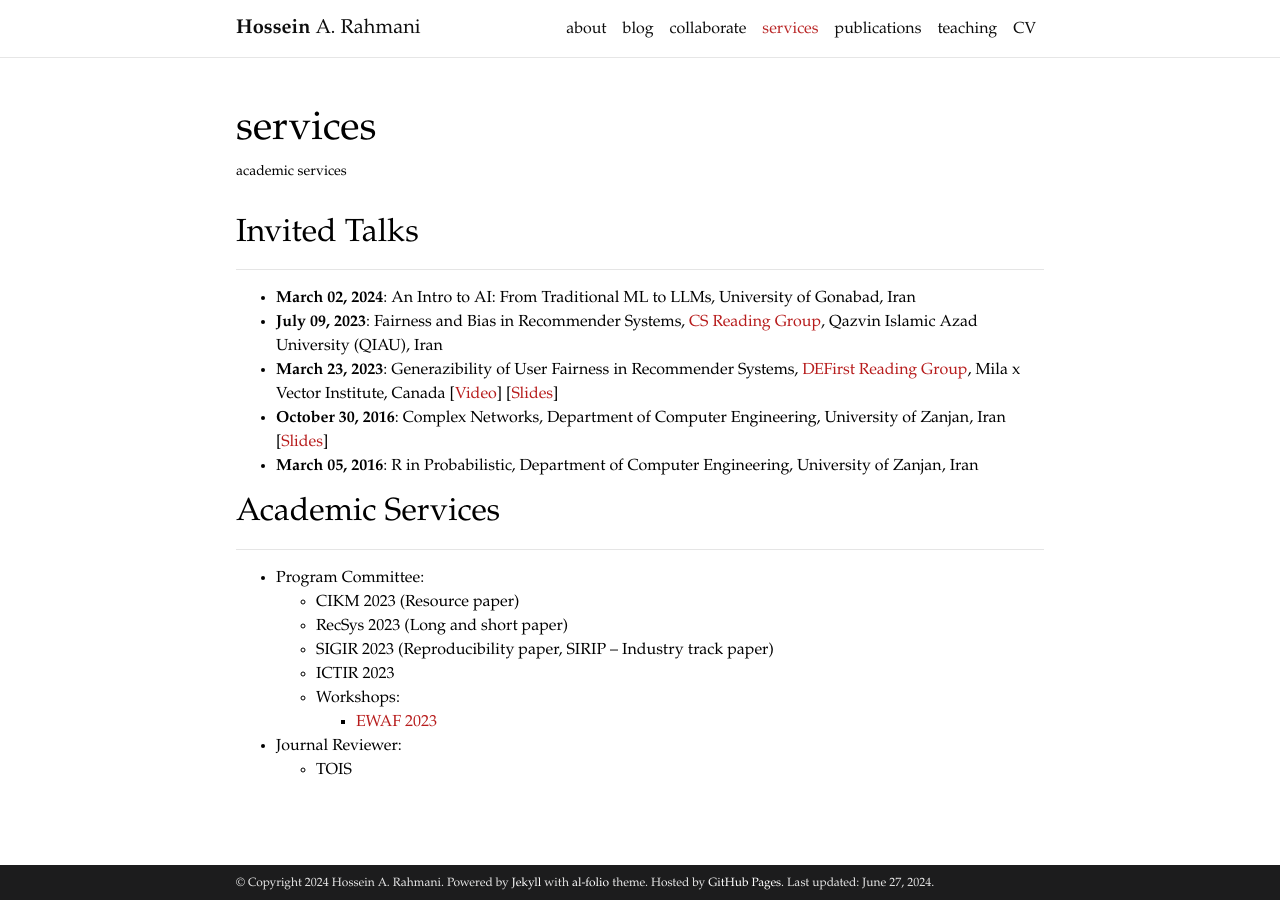
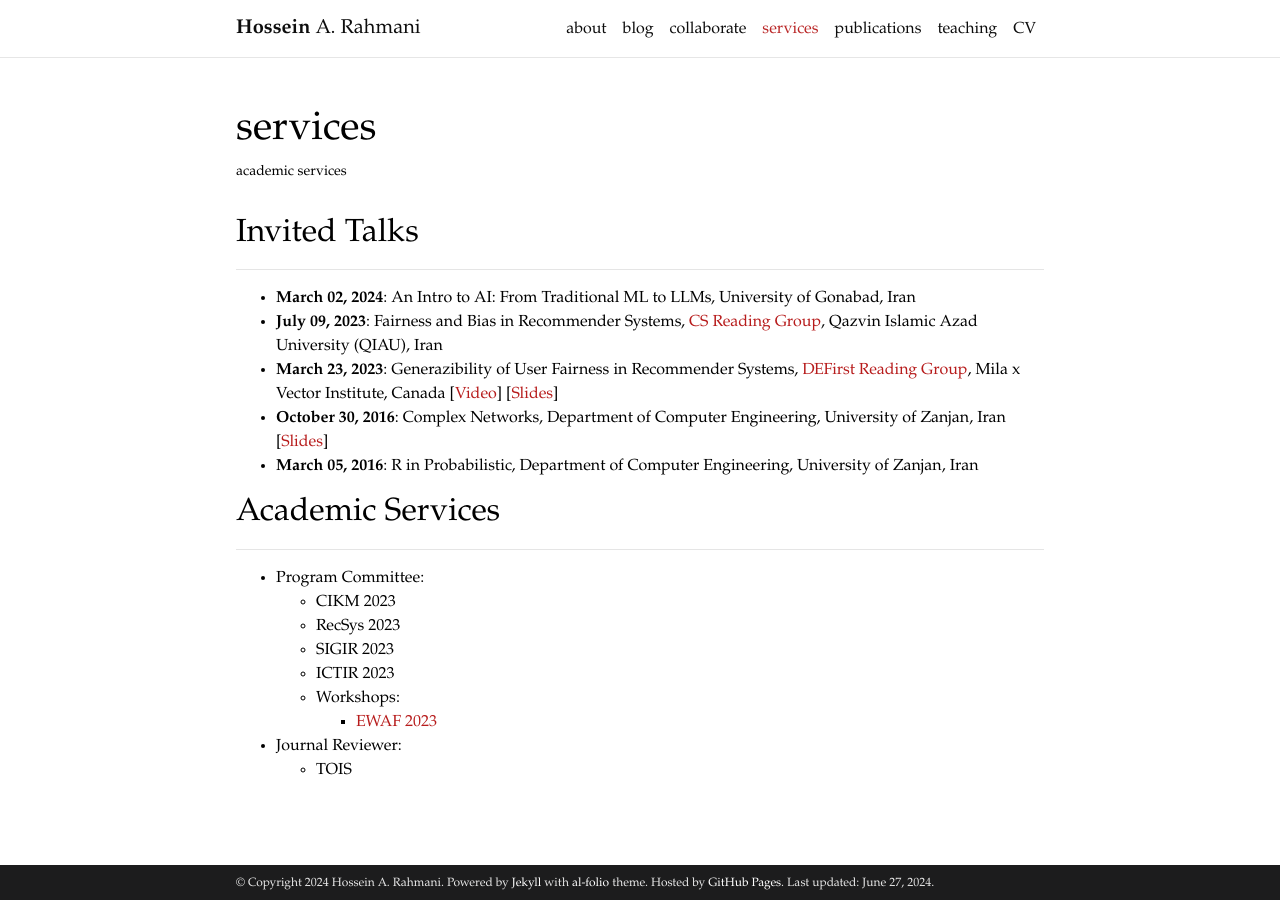
Before and after one commit to rahmanidashti/rahmanidashti.github.io, a Jekyll site: the page built from _pages/services.md, in a window 1280 px wide. Built offline with Jekyll 4.4.1, drawn with Linux system fonts in a browser that asks for light colours; comment, search, counter and statistics services are not loaded; a style sheet for code colours, icons or effects is not loaded.

Commit message:
Update website

```diff
--- a/_pages/services.md
+++ b/_pages/services.md
@@ -19,9 +19,9 @@ nav: true
 <hr>
 
 - Program Committee:
-    - CIKM 2023 (Resource paper)
-    - RecSys 2023 (Long and short paper)
-    - SIGIR 2023 (Reproducibility paper, SIRIP -- Industry track paper)
+    - CIKM 2023
+    - RecSys 2023
+    - SIGIR 2023
     - ICTIR 2023
     - Workshops:
         - <a href="https://sites.google.com/view/ewaf23/">EWAF 2023</a>
```
Also changed, not shown: _pages/teaching.md (+1 -1 lines).
